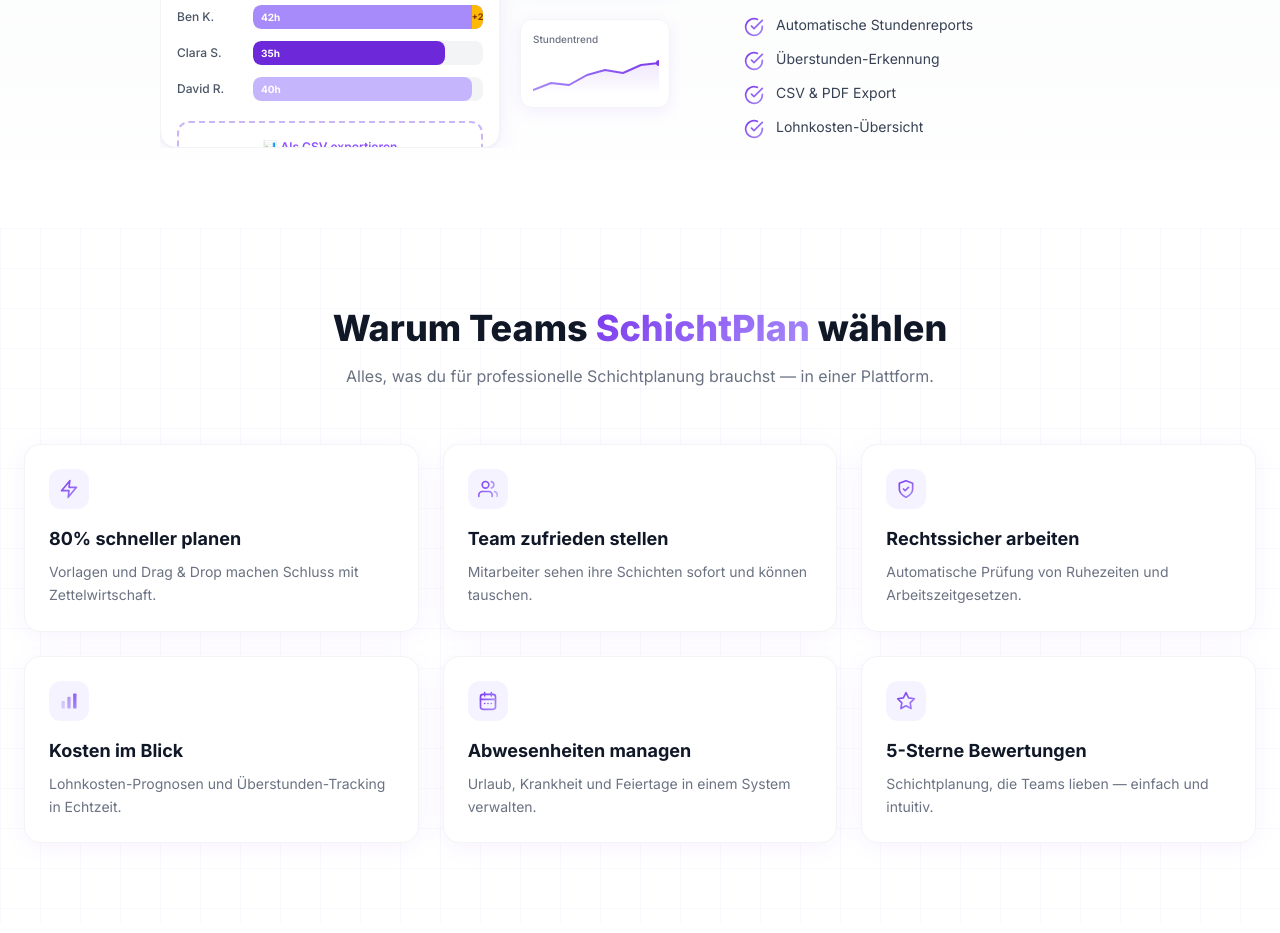
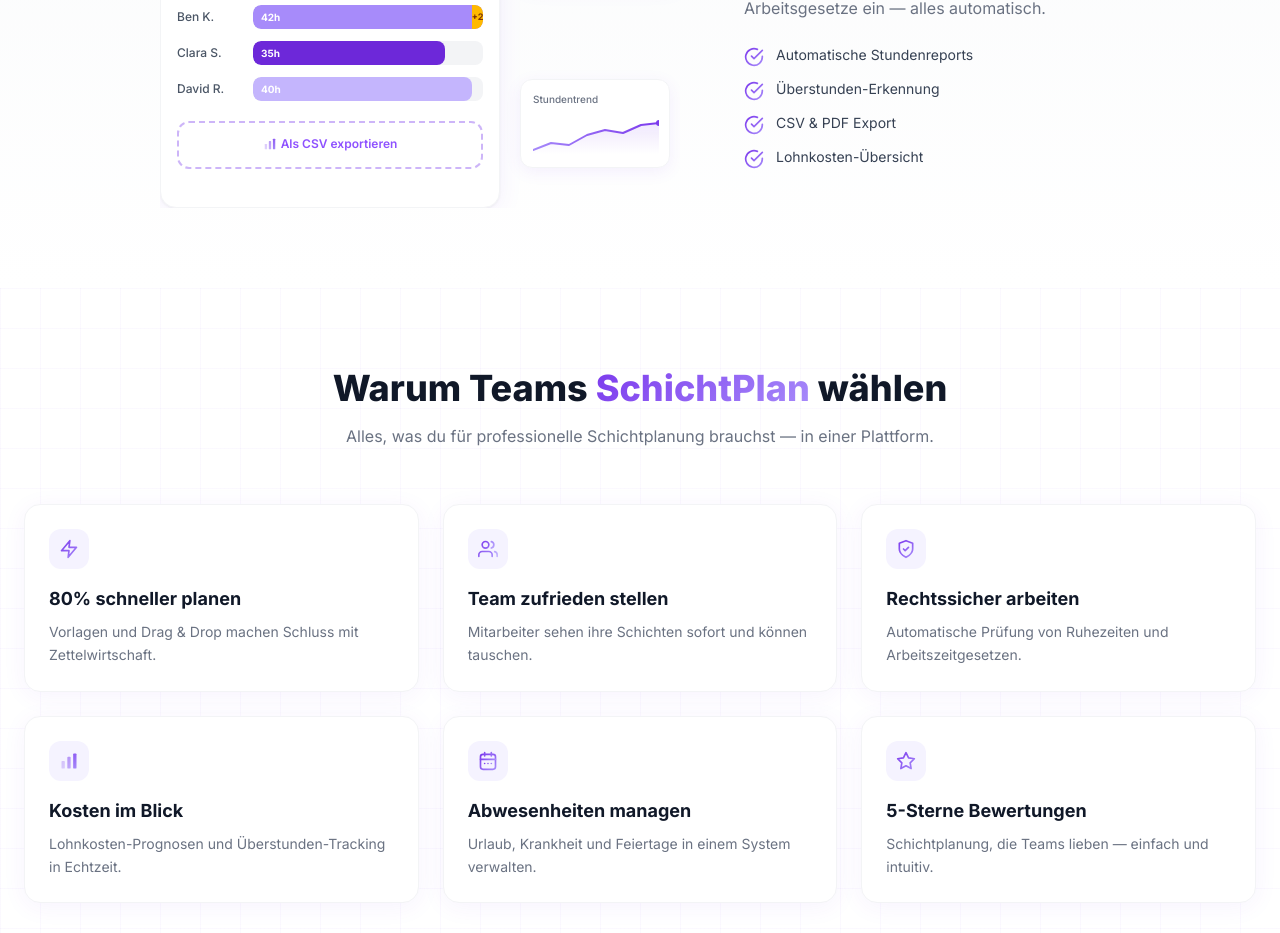
Before and after one commit to eltahawyomar001-eng/SchichtPlan, a Next.js app: page / in a window 1280 px wide. Shown: the part 2616-3549 px from the top of the page. Built offline with nearby package versions, Linux system fonts and the light colour scheme; no server answers.

Commit message:
fix: replace emoji with icon in export label + fix reporting card cutoff

```diff
--- a/messages/de.json
+++ b/messages/de.json
@@ -538,10 +538,11 @@
     "swapClaraDavid": "Tausch: Clara ↔ David",
     "reportingAria": "Berichte — Stundenübersicht und Lohnabrechnung",
     "hourReport": "Stundenreport",
+    "reportWeek": "KW 24",
     "total": "Gesamt",
     "overtime": "Überstunden",
     "absent": "Abwesend",
-    "exportCsv": "📊 Als CSV exportieren",
+    "exportCsv": "Als CSV exportieren",
     "laborCosts": "Lohnkosten",
     "regular": "Regulär",
     "hourTrend": "Stundentrend"
--- a/messages/en.json
+++ b/messages/en.json
@@ -538,10 +538,11 @@
     "swapClaraDavid": "Swap: Clara ↔ David",
     "reportingAria": "Reports — hour overview and payroll",
     "hourReport": "Hour report",
+    "reportWeek": "CW 24",
     "total": "Total",
     "overtime": "Overtime",
     "absent": "Absent",
-    "exportCsv": "📊 Export as CSV",
+    "exportCsv": "Export as CSV",
     "laborCosts": "Labor costs",
     "regular": "Regular",
     "hourTrend": "Hour trend"
--- a/src/components/svgs/ReportingIllustration.tsx
+++ b/src/components/svgs/ReportingIllustration.tsx
@@ -57,7 +57,7 @@
     <div
       ref={containerRef}
       className="relative w-full max-w-[520px] mx-auto overflow-hidden"
-      style={{ height: 320 * scale }}
+      style={{ height: 380 * scale }}
       role="img"
       aria-label={t("reportingAria")}
     >
@@ -131,7 +131,7 @@
       `}</style>
 
       <div
-        className="absolute top-0 left-0 w-[520px] h-[320px] origin-top-left"
+        className="absolute top-0 left-0 w-[520px] h-[380px] origin-top-left"
         style={{ transform: `scale(${scale})` }}
       >
         {/* Main report card */}
@@ -161,7 +161,7 @@
                 {t("hourReport")}
               </span>
             </div>
-            <span className="text-xs text-gray-500">KW 24</span>
+            <span className="text-xs text-gray-500">{t("reportWeek")}</span>
           </div>
 
           {/* Stats row */}
@@ -264,7 +264,8 @@
                 animationFillMode: "backwards",
               }}
             >
-              <span className="text-xs font-semibold text-violet-500">
+              <span className="text-xs font-semibold text-violet-500 inline-flex items-center gap-1">
+                <BarChartIcon className="w-3.5 h-3.5" />
                 {t("exportCsv")}
               </span>
             </div>
```
